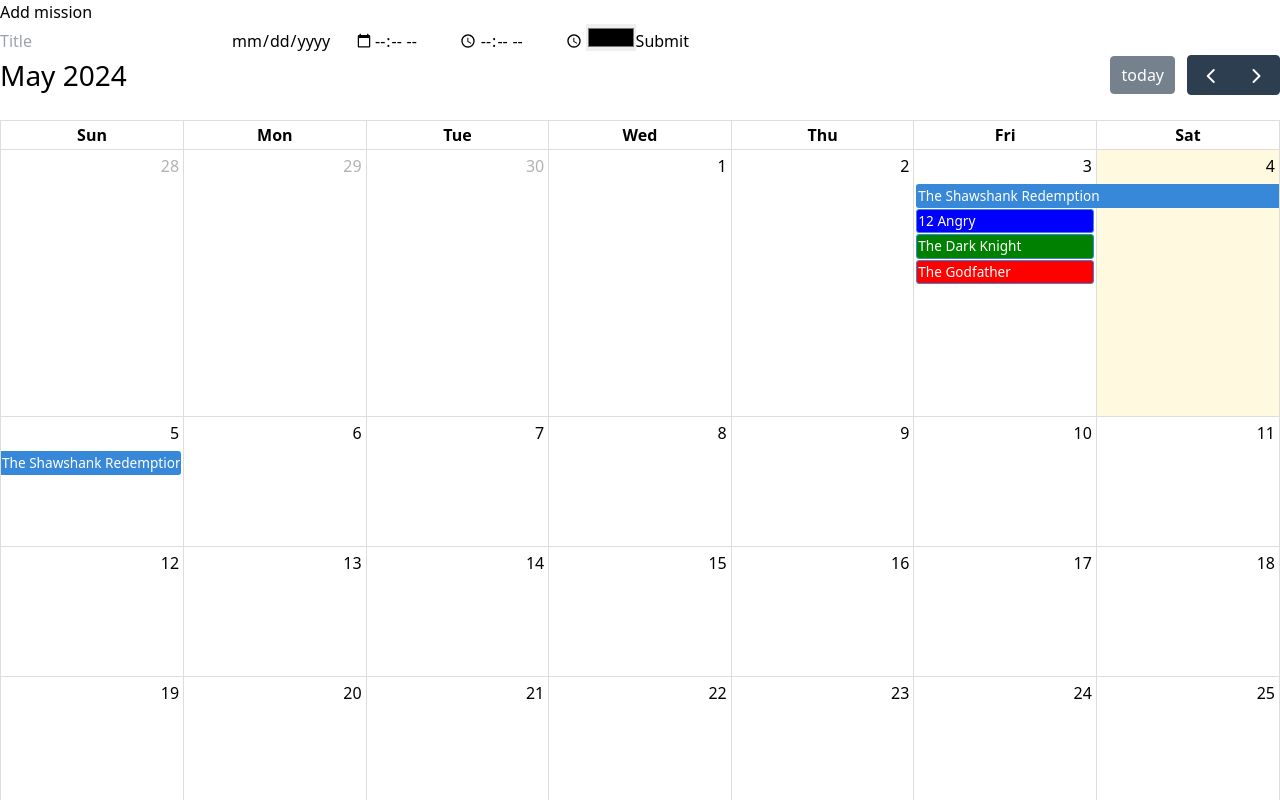
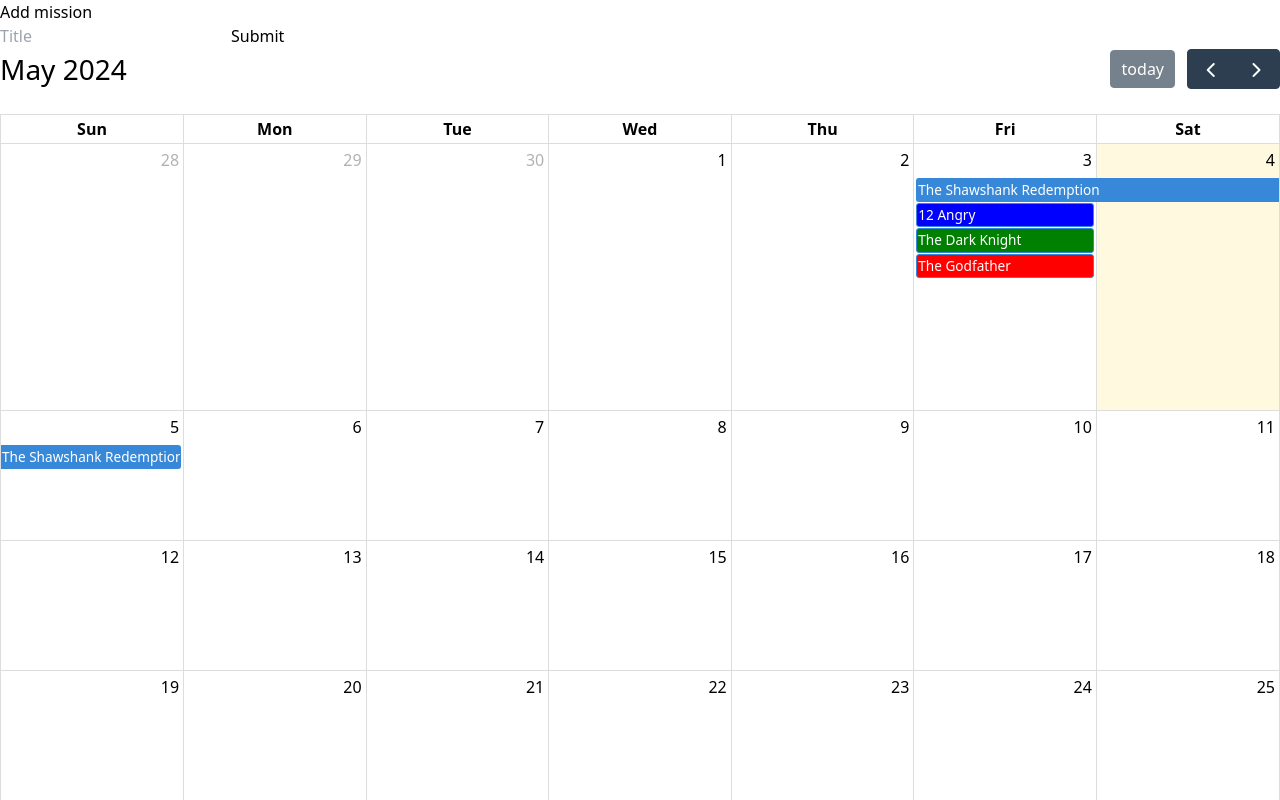
Before and after one commit to cmoileo/team-planner, a React (Vite) app: page / in a window 1280 px wide. Shown: the top 800 px of the page. Built offline with nearby package versions, Linux system fonts and the light colour scheme.

Commit message:
manage popup form

```diff
--- a/src/modules/planning/presentation/layout/AddMission/add-mission.viewModel.tsx
+++ b/src/modules/planning/presentation/layout/AddMission/add-mission.viewModel.tsx
@@ -1,14 +1,28 @@
+import { useRef} from "react";
+
 export const useAddMissionViewModel = () => {
+    const modalRef = useRef<HTMLFormElement>(null);
+    const shadowRef = useRef<HTMLDivElement>(null);
     const handleOpenModal = () => {
-        console.log('hey')
+        if (!modalRef.current || !shadowRef.current) return console.error("Ref not found")
+        if (shadowRef.current.classList.contains("hidden")) {
+            shadowRef.current.classList.remove("hidden")
+            modalRef.current.classList.remove("hidden")
+        } else {
+            shadowRef.current.classList.add("hidden")
+            modalRef.current.classList.add("hidden")
+        }
     }
 
-    const handleAddMission = () => {
-        console.log('hey')
+    const handleAddMission = (e: React.FormEvent) => {
+        handleOpenModal()
+        e.preventDefault()
     }
 
     return {
         handleOpenModal,
-        handleAddMission
+        handleAddMission,
+        modalRef,
+        shadowRef
     }
 }
--- a/src/modules/planning/presentation/layout/AddMission/addMission.layout.tsx
+++ b/src/modules/planning/presentation/layout/AddMission/addMission.layout.tsx
@@ -2,16 +2,14 @@
 import {useAddMissionViewModel} from "./add-mission.viewModel.tsx";
 
 export const AddMissionLayout = () => {
-    const {handleOpenModal, handleAddMission} = useAddMissionViewModel();
+    const {handleOpenModal, handleAddMission, modalRef, shadowRef} = useAddMissionViewModel();
     return (
         <div>
             <MainButton onClick={handleOpenModal} children={"Add mission"} />
-            <form action="submit">
+            <div onClick={handleOpenModal} ref={shadowRef} className={"hidden w-screen h-screen fixed top-0 left-0 opacity-75 bg-black z-10"}></div>
+            <form ref={modalRef} className={"flex flex-col gap-16 absolute p-16 bg-white rounded-2xl z-20"}>
+
                 <input type="text" placeholder={"Title"} />
-                <input type="date" placeholder={"Date"} />
-                <input type="time" placeholder={"Start"} />
-                <input type="time" placeholder={"End"} />
-                <input type="color" placeholder={"Color"} />
                 <MainButton onClick={handleAddMission} children={"Submit"} />
             </form>
         </div>
--- a/src/ui/MainButton.tsx
+++ b/src/ui/MainButton.tsx
@@ -1,4 +1,4 @@
-export const MainButton = ({onClick, children}: {onClick: () => void, children: React.ReactNode}) => {
+export const MainButton = ({onClick, children}: {onClick: (e: React.FormEvent) => void | null, children: React.ReactNode}) => {
     return (
         <button className={"p-2 bg-blue-700 text-1x transition text-white rounded-lg active:bg-blue-800"} onClick={onClick}>{children}</button>
     )
--- /dev/null
+++ b/src/ui/MainText.tsx
@@ -0,0 +1,3 @@
+export const MainText = ({ children, htmltag: HtmlTag = 'div', ...rest }) => {
+    return <HtmlTag {...rest}>{children}</HtmlTag>;
+};
```
